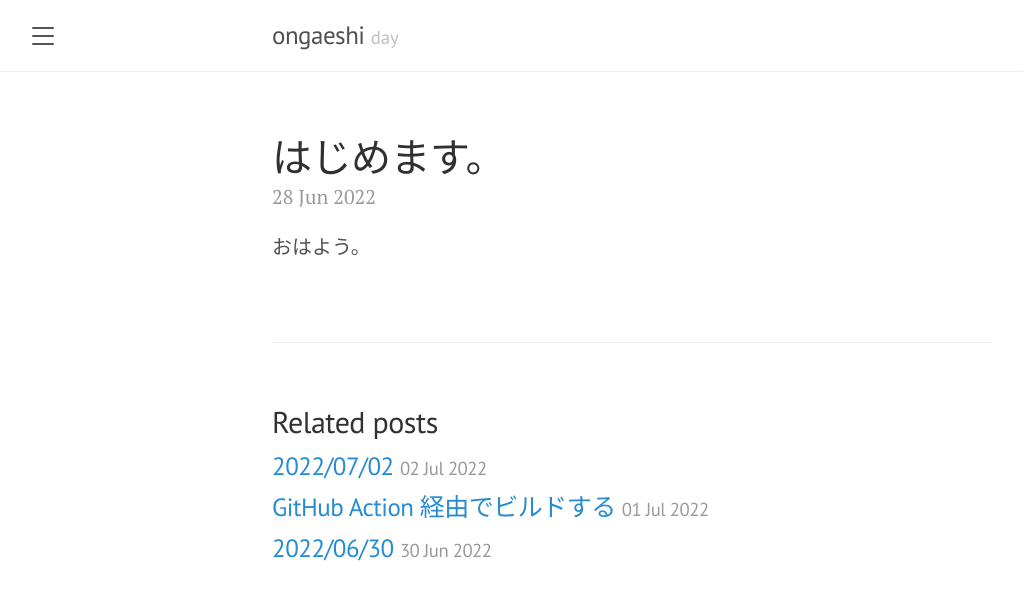
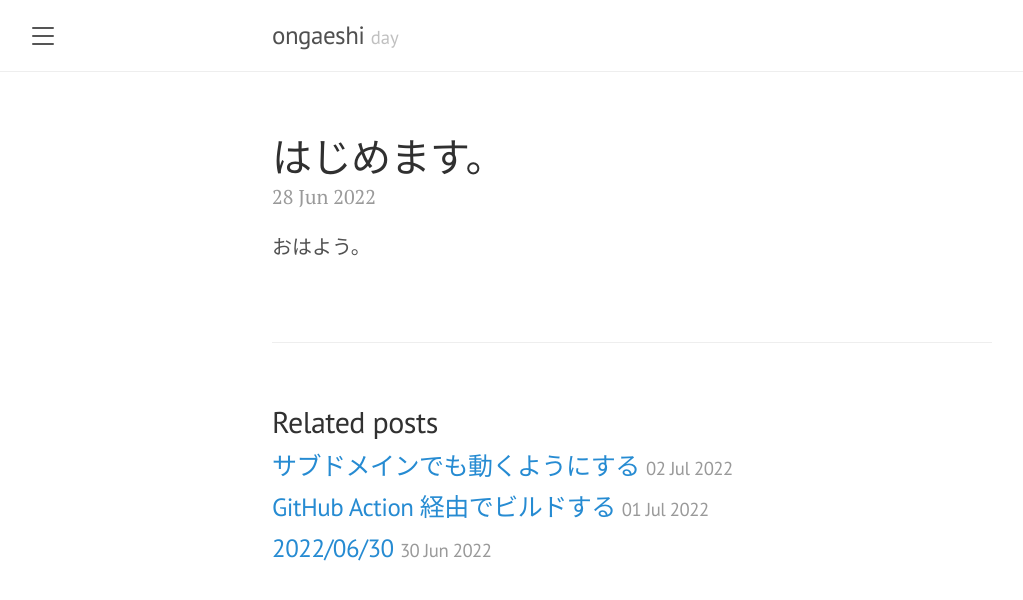
Before and after one commit to ongaeshi/day_ongaeshi, a Jekyll site: the page built from _posts/2022-06-28-day.md, in a window 1280 px wide. Shown: the top 600 px of the page, without its empty margins (8-1031 px from the left). Built offline with Jekyll 4.4.1, drawn with Linux system fonts in a browser that asks for light colours.

Commit message:
fix: baseurlに対応
/を先頭につけないと駄目だった。

```diff
--- a/_config.yml
+++ b/_config.yml
@@ -3,7 +3,7 @@ title:               "ongaeshi"
 tagline:             "day"
 description:         'Twitter <a href="https://twitter.com/ongaeshi" target="_blank">@ongaeshi</a>.'
 url:                 https://ongaeshi.github.io
-baseurl:             'day_ongaeshi'
+baseurl:             '/day_ongaeshi'
 paginate:            5
 permalink:           pretty
 
--- a/_posts/2022-07-02-day.md
+++ b/_posts/2022-07-02-day.md
@@ -1,6 +1,8 @@
 ---
 layout: post
-title: 2022/07/02
+title: サブドメインでも動くようにする
 permalink: day/20220702
 ---
-_config.yml の baseurl を設定したら直った。
+_config.yml の url と baseurl を設定したら動くようになった。([参考](https://mademistakes.com/mastering-jekyll/site-url-baseurl/))
+
+![](https://i.gyazo.com/c32659968803bfdbea25ebe0074a3a37.png)
```
